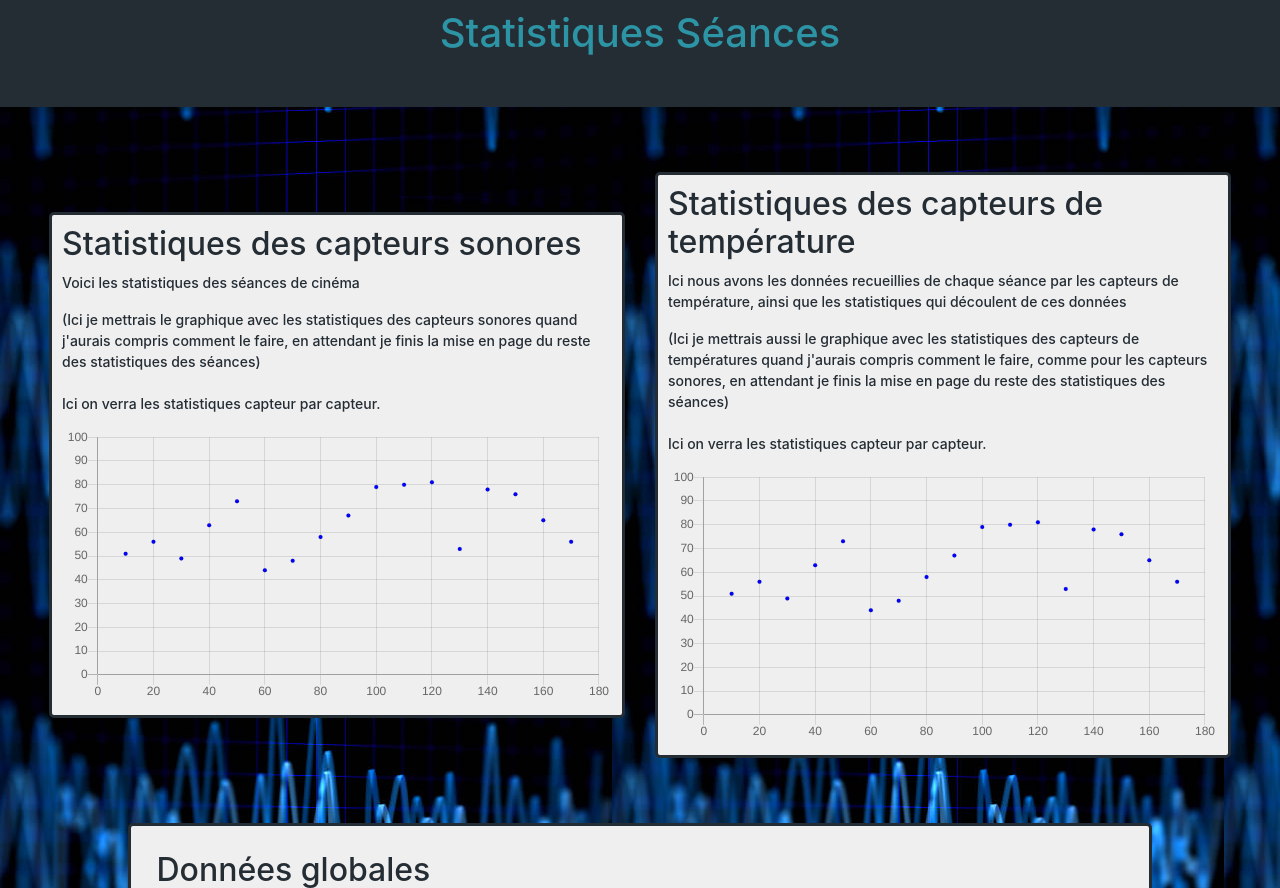
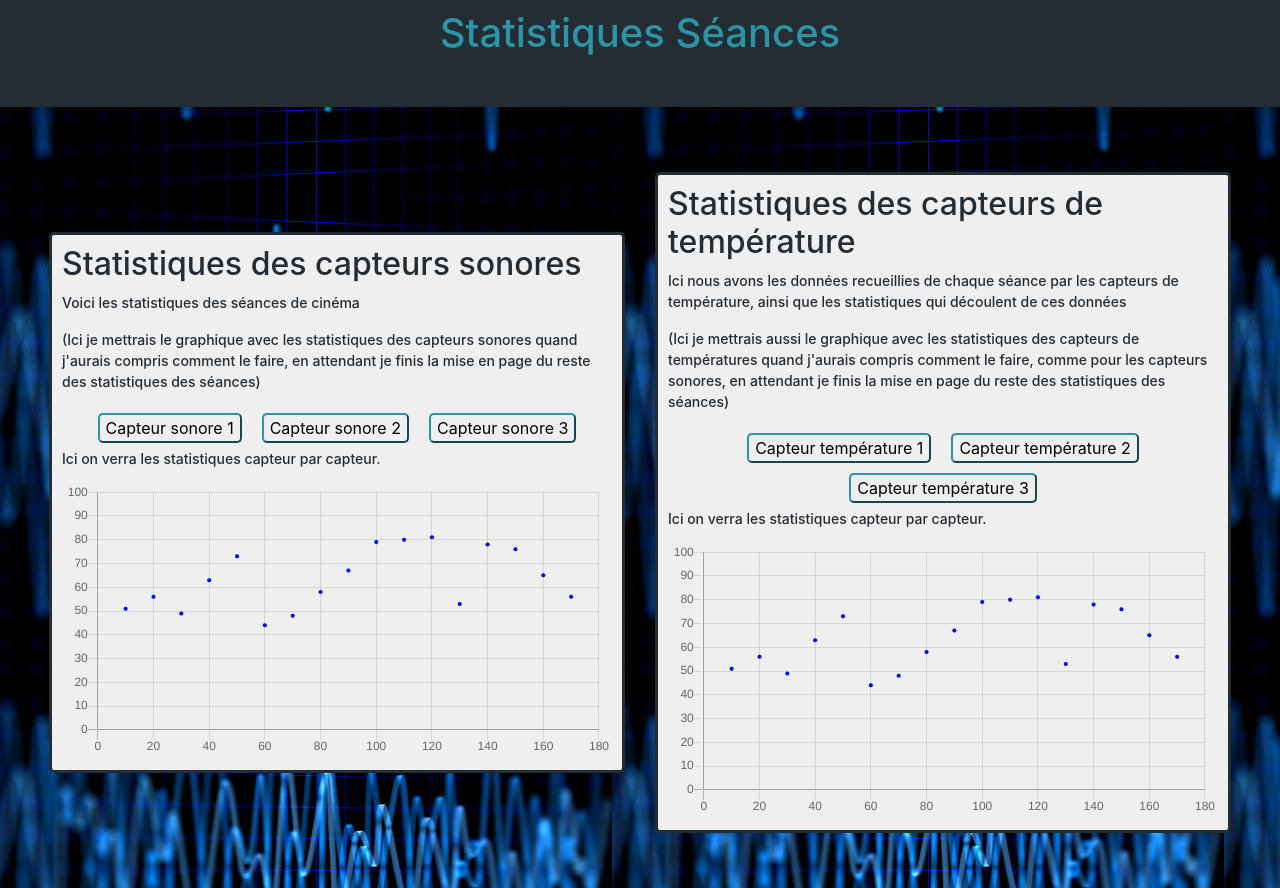
Before and after one commit to LenouvelLouis/Event-It, a PHP site: page / in a window 1280 px wide. Shown: the part 263-1151 px from the top of the page. Run offline with PHP 8.4, Linux system fonts and the light colour scheme.

Commit message:
Boutons 1

```diff
--- a/MVC/vue/statseance/statseance.css
+++ b/MVC/vue/statseance/statseance.css
@@ -8,7 +8,7 @@
 }
 
 .container_statseance{
-    display: flex;
+  display: flex;
 	flex-direction: row;
 	flex-wrap: wrap;
 	justify-content: center;
@@ -26,6 +26,15 @@
     border-radius: 5px;
     min-height: 300px;
     background-color: #EFEFEF;
+  }
+
+  .espace_bouton{
+    display: flex;
+    flex-direction: row;
+    flex-wrap: wrap;
+    justify-content: center;
+    align-items: center;
+    align-content: space-evenly;
   }
 
   .row_after_column_statseance {
@@ -54,3 +63,27 @@ body {
 p, h2 {
   color: #242C34;
 }
+
+.capteur{
+  border-color: #2C94A4;
+  border-radius: 5px;
+  text-align: center;
+  cursor: pointer;
+  transition: transform 0.1s;
+  margin: 5px 10px 5px 10px;
+}
+
+.capteur:hover{
+  transform: scale(1.2);
+}
+
+
+.sonore1:clicked{
+  display: sonore_capt1;
+  display: hiden(sonore_capt2, sonore_capt3);
+}
+
+.sonore1:clicked{
+  display: sonore_capt2;
+  display: hiden(sonore_capt1, sonore_capt3);
+}
--- a/MVC/vue/statseance/statseance.tpl
+++ b/MVC/vue/statseance/statseance.tpl
@@ -18,9 +18,15 @@
             <h2> Statistiques des capteurs sonores</h2>
             <p> Voici les statistiques des séances de cinéma </p>
             <p> (Ici je mettrais le graphique avec les statistiques des capteurs sonores quand j'aurais compris comment le faire,
-            en attendant je finis la mise en page du reste des statistiques des séances) </br></br>
-            Ici on verra les statistiques capteur par capteur.</p>
+            en attendant je finis la mise en page du reste des statistiques des séances) </br></p>
 
+            <div class="espace_bouton">
+                <button class="capteur sonore1">Capteur sonore 1</button>
+                <button class="capteur sonore2">Capteur sonore 2</button>
+                <button class="capteur sonore3">Capteur sonore 3</button>
+            </div>
+
+            <p> Ici on verra les statistiques capteur par capteur.</p>
             <canvas id="sonore_capt1" style="width:100%;max-width:700px"></canvas>
             <script>
                 var xyValues = [
@@ -68,9 +74,15 @@
             <p> Ici nous avons les données recueillies de chaque séance par les capteurs de température,
             ainsi que les statistiques qui découlent de ces données </p>
             <p> (Ici je mettrais aussi le graphique avec les statistiques des capteurs de températures quand j'aurais compris comment le faire,
-            comme pour les capteurs sonores, en attendant je finis la mise en page du reste des statistiques des séances) </br></br>
-            Ici on verra les statistiques capteur par capteur.</p>
+            comme pour les capteurs sonores, en attendant je finis la mise en page du reste des statistiques des séances) </br></p>
 
+            <div class="espace_bouton">
+                <button class="capteur">Capteur température 1</button>
+                <button class="capteur">Capteur température 2</button>
+                <button class="capteur">Capteur température 3</button>
+            </div>
+
+            <p>Ici on verra les statistiques capteur par capteur.</p>
             <canvas id="sonore_temp1" style="width:100%;max-width:700px"></canvas>
             <script>
                 var xyValues = [
```
